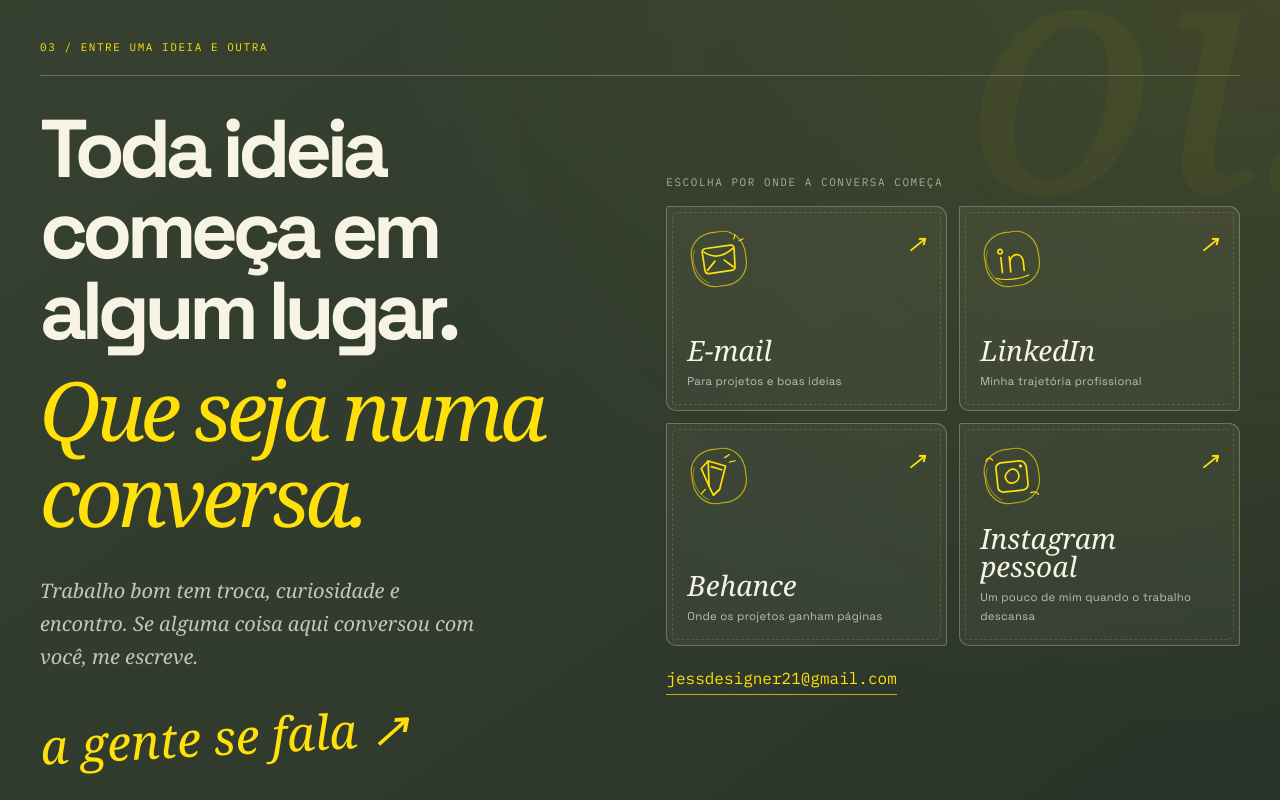
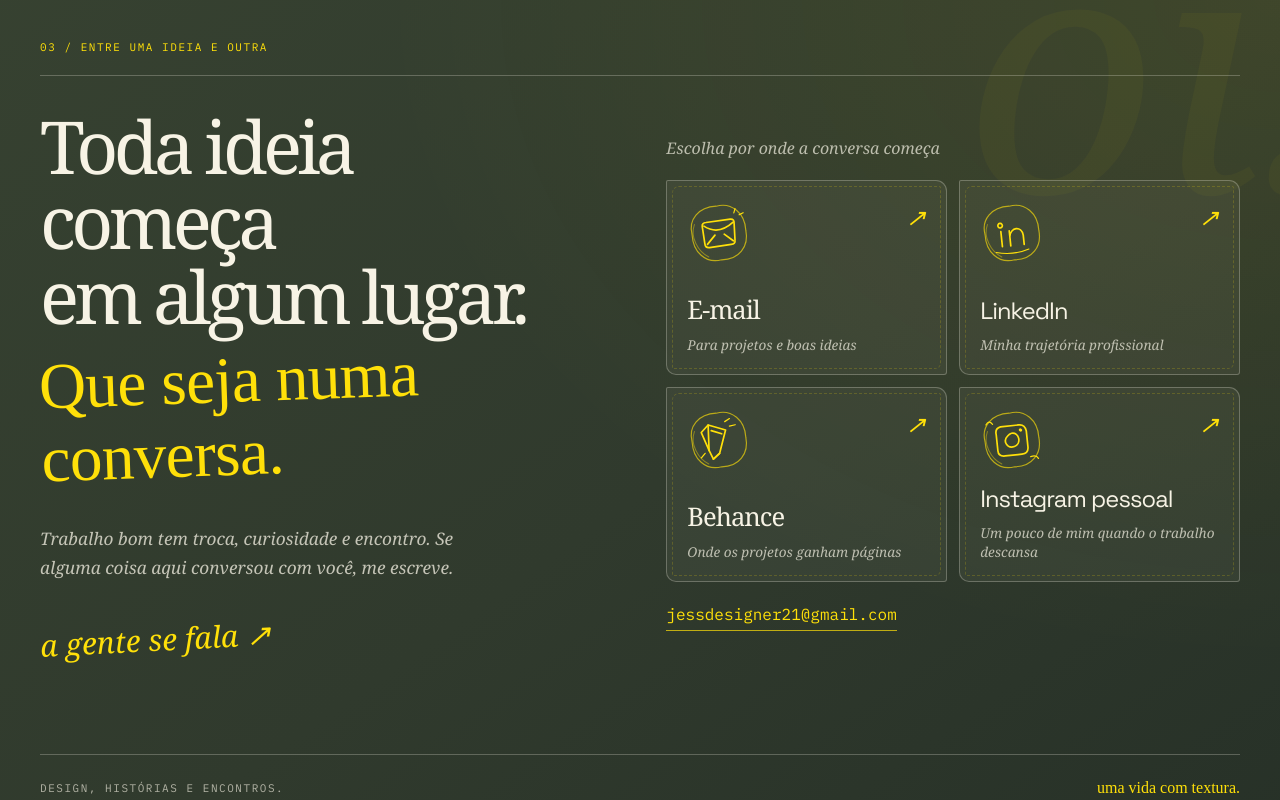
Before and after one commit to jessdesigner21/jesse-santos-portfolio, a Next.js app in the folder jesse-santos/: page / in a window 1280 px wide. Shown: the part 5460-6260 px from the top of the page. Built offline with nearby package versions, Linux system fonts and the light colour scheme; a web font is replaced by a local one.

Commit message:
Dar contraste de pesos e caligrafia à área de contato com cartões verde-claro no hover

```diff
--- a/jesse-santos/components/ContactSection.tsx
+++ b/jesse-santos/components/ContactSection.tsx
@@ -75,20 +75,21 @@ export default function ContactSection() {
               whileInView={reduceMotion ? undefined : { opacity: 1, y: 0 }}
               viewport={{ once: true, amount: 0.3 }}
               transition={{ duration: 0.7, ease: [0.16, 1, 0.3, 1] }}
-              className="max-w-[830px] font-grotesk text-[clamp(2.8rem,6.4vw,6.7rem)] font-bold leading-[0.99] tracking-[-0.07em]"
+              className="contact-editorial-title"
             >
-              Toda ideia começa em algum lugar.
-              <span className="mt-4 block font-serif font-normal italic leading-[1.04] tracking-[-0.055em] text-[#FFE009]">
+              Toda ideia começa
+              <span className="block">em algum lugar.</span>
+              <span className="contact-editorial-script">
                 Que seja numa conversa.
               </span>
             </motion.h2>
-            <p className="mt-9 max-w-md font-serif text-lg italic leading-[1.65] text-[#F7F3E5]/75 md:text-xl">
+            <p className="contact-editorial-copy mt-9 max-w-md font-serif italic text-[#F7F3E5]/75">
               Trabalho bom tem troca, curiosidade e encontro. Se alguma coisa aqui conversou com você, me escreve.
             </p>
-            <span className="mt-10 block w-fit -rotate-3 font-serif text-4xl italic text-[#FFE009] md:text-5xl" aria-hidden="true">a gente se fala ↗</span>
+            <span className="mt-10 block w-fit -rotate-3 font-serif text-2xl font-light italic text-[#FFE009] md:text-3xl" aria-hidden="true">a gente se fala ↗</span>
           </div>
           <div className="self-center">
-            <p className="editorial-num mb-4 text-[#F7F3E5]/60">Escolha por onde a conversa começa</p>
+            <p className="font-serif mb-5 text-sm font-light italic text-[#F7F3E5]/70 md:text-base">Escolha por onde a conversa começa</p>
             <div className="grid gap-3 sm:grid-cols-2">
               {channels.filter((c) => c.href).map((channel, index) => (
                 <motion.a
@@ -101,15 +102,15 @@ export default function ContactSection() {
                   whileInView={reduceMotion ? undefined : { opacity: 1, y: 0 }}
                   viewport={{ once: true, amount: 0.18 }}
                   transition={{ duration: 0.55, delay: index * 0.07 }}
-                  className="contact-link group flex min-h-[172px] flex-col items-start justify-between gap-4 p-5 md:min-h-[205px]"
+                  className="contact-link group flex min-h-[166px] flex-col items-start justify-between gap-3 p-5 md:min-h-[195px]"
                 >
                   <div className="flex w-full items-start justify-between">
                     <DoodleIcon kind={channel.kind} />
                     <span aria-hidden="true" className="contact-link-arrow font-serif text-2xl italic">↗</span>
                   </div>
                   <div>
-                    <span className="block font-serif text-2xl italic leading-none md:text-[1.75rem]">{channel.title}</span>
-                    <span className="mt-2 block text-[0.71rem] leading-relaxed tracking-wide text-[#F7F3E5]/70">{channel.detail}</span>
+                    <span className="contact-link-title block">{channel.title}</span>
+                    <span className="contact-link-detail">{channel.detail}</span>
                   </div>
                 </motion.a>
               ))}
@@ -121,7 +122,7 @@ export default function ContactSection() {
         </div>
         <div className="mt-16 flex flex-wrap items-center justify-between gap-4 border-t border-[#F7F3E5]/25 pt-6 md:mt-24">
           <p className="editorial-num text-[#F7F3E5]/65">Design, histórias e encontros.</p>
-          <p className="font-serif text-lg italic text-[#FFE009]">uma vida com textura.</p>
+          <p className="handwritten-accent text-2xl text-[#FFE009] md:text-3xl">uma vida com textura.</p>
         </div>
       </div>
     </section>
```
